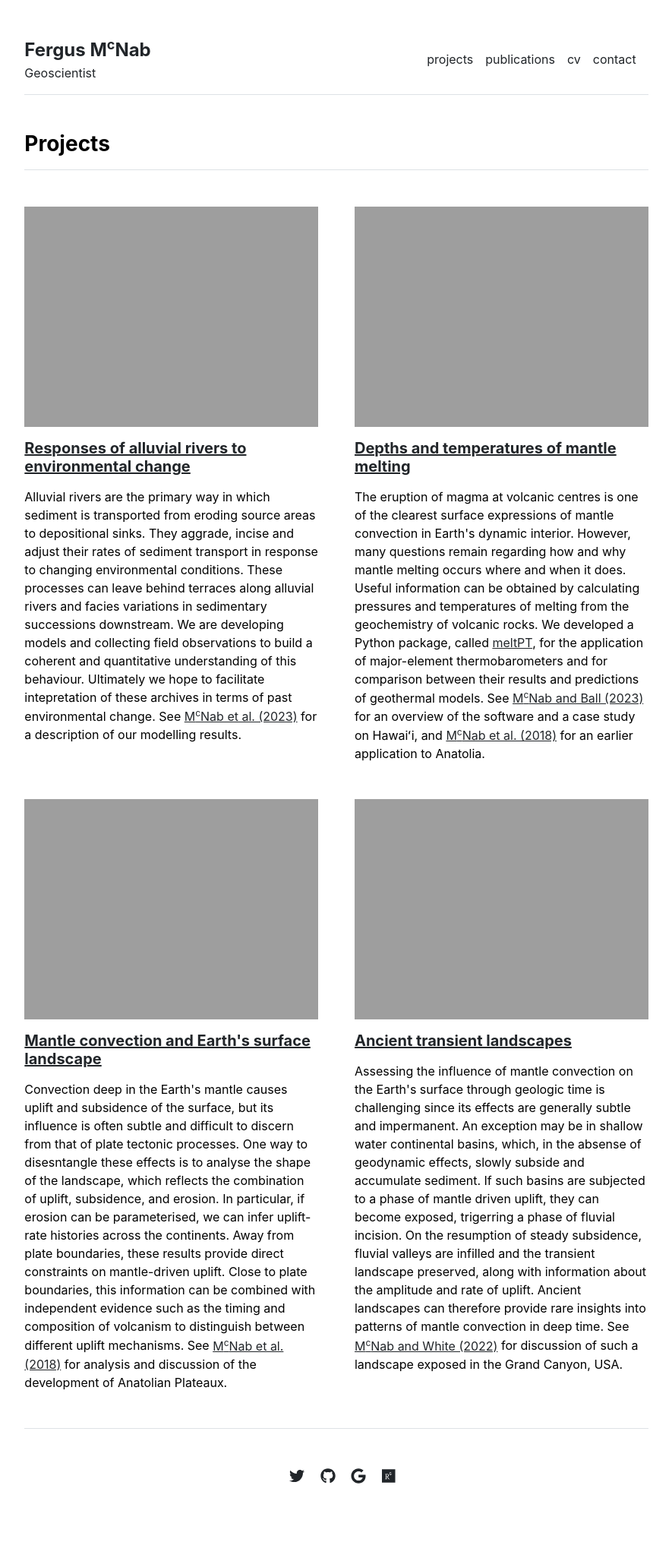
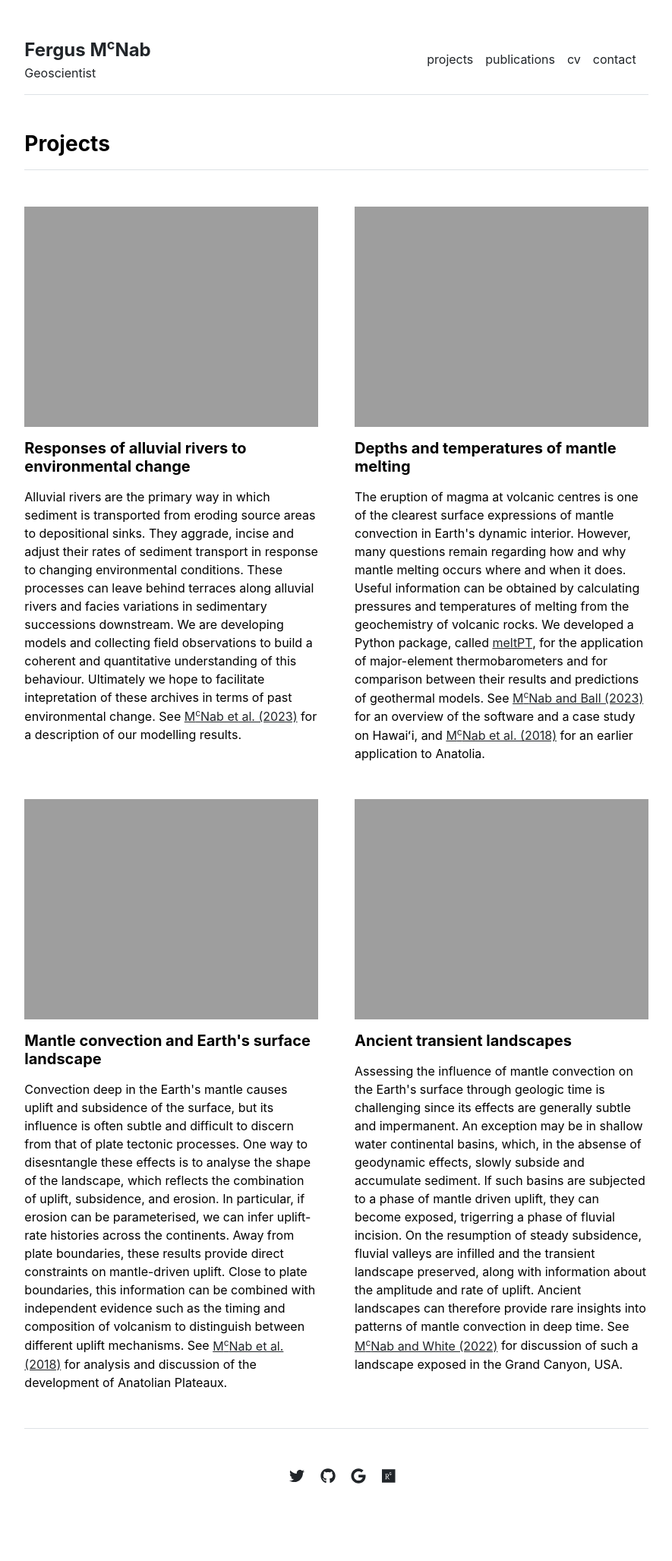
Before and after one commit to fmcnab/fmcnab.github.io, a Jekyll site: the page built from projects.md, in a window 1280 px wide. Shown: the whole page at 76% size, without its empty margins (197-1082 px from the left). Built offline with Jekyll 4.4.1, drawn with Linux system fonts in a browser that asks for light colours.

Commit message:
Remove project links (for now).

```diff
--- a/_layouts/projects.html
+++ b/_layouts/projects.html
@@ -9,8 +9,10 @@ layout: default
 <div class="row g-5 mb-5">
   {% for item in row %}
     <div class="col-md-6">
-      <a href="{{ site.github.url }}/{{ item.url }}"><img src="{{ site.github.url }}/assets/img/{{ item.img }}" alt="Image" width="100%"></a>
-      <h5 class="fw-bold pb-2 mb-2 pt-2 mt-2"><a href="{{ site.github.url }}/{{ item.url }}">{{ item.title }}</a></h5>
+<!--      <a href="{{ site.github.url }}/{{ item.url }}"><img src="{{ site.github.url }}/assets/img/{{ item.img }}" alt="Image" width="100%"></a>
+      <h5 class="fw-bold pb-2 mb-2 pt-2 mt-2"><a href="{{ site.github.url }}/{{ item.url }}">{{ item.title }}</a></h5>  -->
+      <img src="{{ site.github.url }}/assets/img/{{ item.img }}" alt="Image" width="100%">
+      <h5 class="fw-bold pb-2 mb-2 pt-2 mt-2">{{ item.title }}</h5>
       {{ item.info }}
 <!--      <ul>
         {% for info in item.info %}
```
